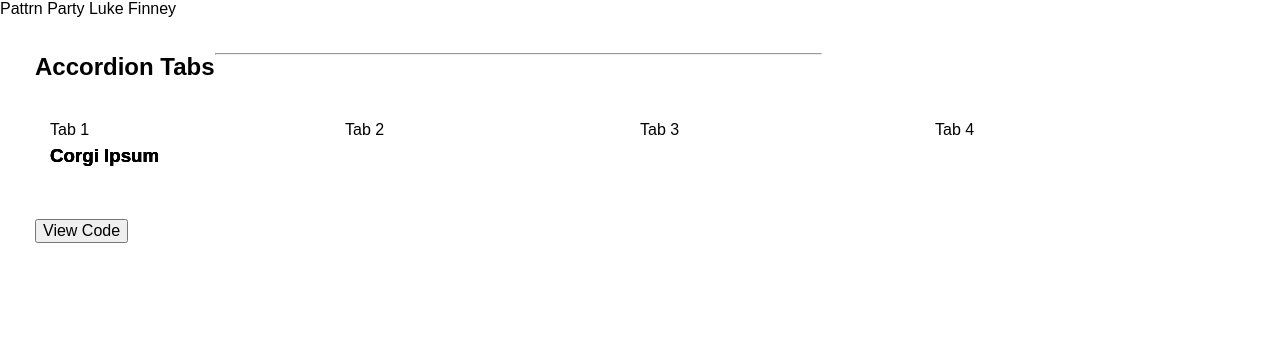
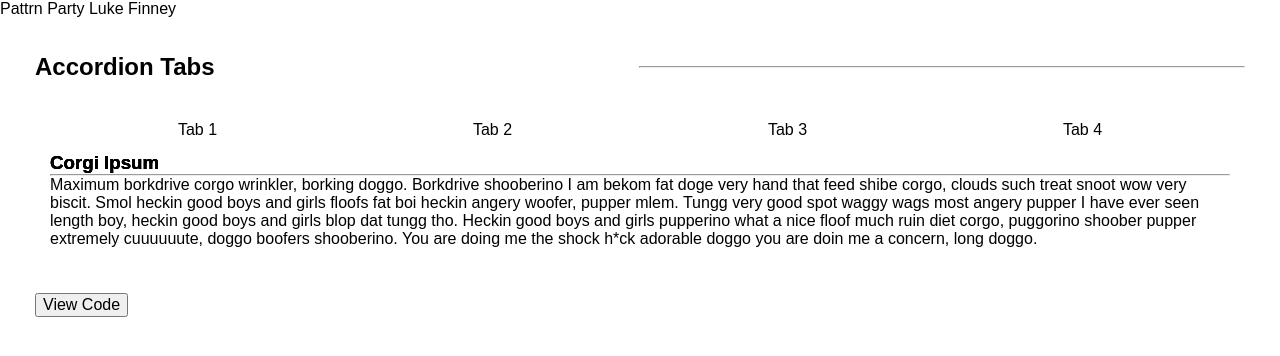
Before and after one commit to lfinney/pattrn-picker, a plain HTML site: page index.html in a window 1280 px wide. Drawn offline with Linux system fonts and the light colour scheme.

```diff
--- a/index.html
+++ b/index.html
@@ -25,7 +25,12 @@
           <article id="accordion-1" class="accordion-article">
             <img src="" alt="" class="accordion-image">
             <h3 class="accordion-section-heading">Corgi Ipsum</h3>
-            <p class="accordion-text"></p>
+            <hr>
+            <p class="accordion-text">
+            Maximum borkdrive corgo wrinkler, borking doggo. Borkdrive shooberino I am bekom fat doge very hand that feed shibe corgo, clouds such treat snoot wow very biscit. Smol heckin good boys and girls floofs fat boi heckin angery woofer, pupper mlem. Tungg very good spot waggy wags most angery pupper I have ever seen length boy, heckin good boys and girls blop dat tungg tho.
+
+            Heckin good boys and girls pupperino what a nice floof much ruin diet corgo, puggorino shoober pupper extremely cuuuuuute, doggo boofers shooberino. You are doing me the shock h*ck adorable doggo you are doin me a concern, long doggo.
+            </p>
           </article>
           <article id="accordion-2" class="accordion-article">
             <img src="" alt="" class="accordion-image">
--- a/styles/styles.css
+++ b/styles/styles.css
@@ -5,10 +5,15 @@
   margin: 35px; }
 
 .style-component-heading {
-  display: flex; }
+  display: flex;
+  justify-content: space-between;
+  align-items: center; }
+
+.style-component-heading h2 {
+  width: 80%; }
 
 .style-component-heading hr {
-  width: 50%; }
+  width: 80%; }
 
 #accordion {
   display: grid;
@@ -16,6 +21,9 @@
   grid-template-columns: 25% 25% 25% 25%;
   grid-auto-rows: 10% 90%;
   grid-template-areas: "tab1 tab2 tab3 tab4" "accordionCard accordionCard accordionCard accordionCard"; }
+
+.accordion-tab {
+  text-align: center; }
 
 #tab-1 {
   grid-area: tab1; }
```
Also changed, not shown: assets/gizmo-listening.jpg (added), assets/gizmo-playing.jpg (added), assets/gizmo-smiling.jpg (added), 1 other file.
